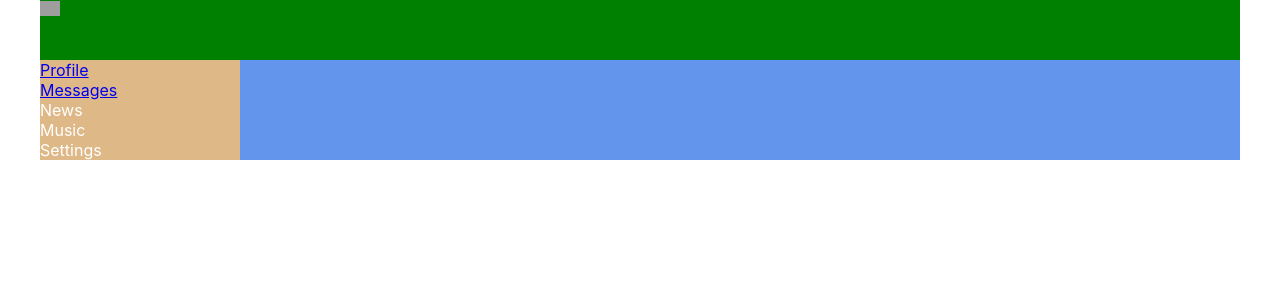
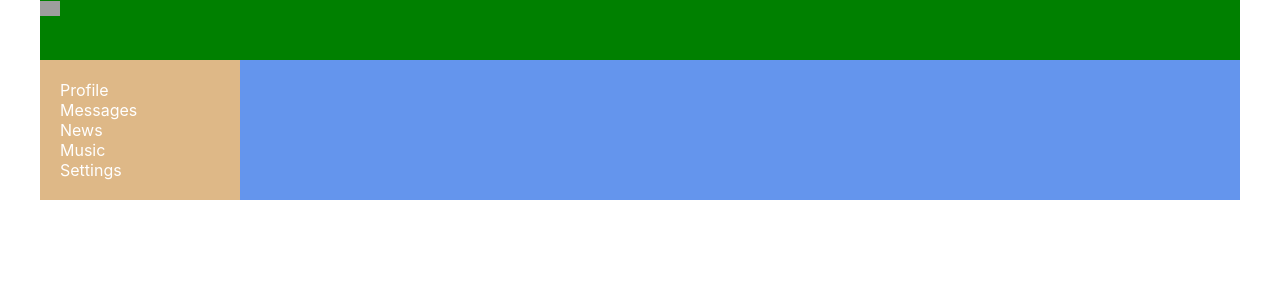
Before and after one commit to alexzoo/social_net, a React (Create React App) app: page / in a window 1280 px wide. Shown: the top 300 px of the page. Built offline with nearby package versions, Linux system fonts and the light colour scheme; grey boxes are pictures that could not be loaded.

Commit message:
20 урок, добавил NavLink

```diff
--- a/src/App.tsx
+++ b/src/App.tsx
@@ -13,10 +13,8 @@ function App() {
                 <Header/>
                 <Navbar/>
                 <div className='app-wrapper-content'>
-                    <Route path={'/dialogs'} render={() => <Dialogs /> }/>
-                    <Route path={'/profile'} render={() => <Profile /> }/>
-                    {/*<Dialogs/>*/}
-                    {/*<Profile/>*/}
+                    <Route path={'/dialogs'} render={() => <Dialogs/>}/>
+                    <Route path={'/profile'} render={() => <Profile/>}/>
                 </div>
             </div>
         </BrowserRouter>
--- a/src/components/Dialogs/Dialogs.tsx
+++ b/src/components/Dialogs/Dialogs.tsx
@@ -1,5 +1,5 @@
 import React from "react";
-import css from './Dialogs.module.css'
+// import css from './Dialogs.module.css'
 
 
 function Dialogs() {
--- a/src/components/Header/Header.tsx
+++ b/src/components/Header/Header.tsx
@@ -4,7 +4,7 @@ import css from './Header.module.css';
 
 function Header() {
     return <header className={css.header}>
-        <img src='https://www.freelogodesign.org/Content/img/logo-ex-7.png'/>
+        <img src='https://www.freelogodesign.org/Content/img/logo-ex-7.png' alt='logo'/>
     </header>
 }
 
--- a/src/components/Navbar/Navbar.module.css
+++ b/src/components/Navbar/Navbar.module.css
@@ -1,8 +1,14 @@
 .nav {
     grid-area: n;
     background-color: burlywood;
+    padding: 20px;
 }
 
-.item {
+.item a {
     color: white;
+    text-decoration: none;
 }
+
+.item a.active {
+    color: gold;
+}
--- a/src/components/Navbar/Navbar.tsx
+++ b/src/components/Navbar/Navbar.tsx
@@ -1,14 +1,16 @@
 import React from 'react';
 import css from './Navbar.module.css';
+import {NavLink} from "react-router-dom";
 
 
 function Navbar() {
-    return <nav className={css.nav}>
+    return (
+        <nav className={css.nav}>
             <div className={css.item}>
-            <a href='/profile'>Profile</a>
+                <NavLink to='/profile' activeClassName={css.active}>Profile</NavLink>
             </div>
             <div className={css.item}>
-            <a href='/dialogs'>Messages</a>
+                <NavLink to='/dialogs' activeClassName={css.active}>Messages</NavLink>
             </div>
             <div className={css.item}>
                 <a>News</a>
@@ -19,7 +21,7 @@ function Navbar() {
             <div className={css.item}>
                 <a>Settings</a>
             </div>
-    </nav>
+        </nav>)
 }
 
 export default Navbar;
--- a/src/components/Profile/MyPosts/MyPosts.tsx
+++ b/src/components/Profile/MyPosts/MyPosts.tsx
@@ -1,5 +1,5 @@
 import React from 'react';
-import css from './MyPosts.module.css';
+// import css from './MyPosts.module.css';
 import Post from "./Post/Post";
 
 function MyPosts() {
--- a/src/components/Profile/MyPosts/Post/Post.tsx
+++ b/src/components/Profile/MyPosts/Post/Post.tsx
@@ -10,7 +10,7 @@ function Post(props: PostsType) {
     return (
         <div className={css.item}>
             <img
-                src='https://encrypted-tbn0.gstatic.com/images?q=tbn%3AANd9GcSq_I0JFO2DxoAV3J-sI7ajtx0qW0Q5neaY_A&usqp=CAU'/>
+                src='https://encrypted-tbn0.gstatic.com/images?q=tbn%3AANd9GcSq_I0JFO2DxoAV3J-sI7ajtx0qW0Q5neaY_A&usqp=CAU' alt='ava'/>
             {props.message}
             <div>likes {props.likes}</div>
         </div>
--- a/src/components/Profile/Profile.tsx
+++ b/src/components/Profile/Profile.tsx
@@ -5,7 +5,7 @@ function Profile() {
     return <div>
         <div>
             <img
-                src='https://images.pexels.com/photos/248797/pexels-photo-248797.jpeg?auto=compress&cs=tinysrgb&h=350'/>
+                src='https://images.pexels.com/photos/248797/pexels-photo-248797.jpeg?auto=compress&cs=tinysrgb&h=350' alt='fon'/>
         </div>
         <MyPosts/>
     </div>
```
Lines whose indentation alone changed are shown as unchanged.
